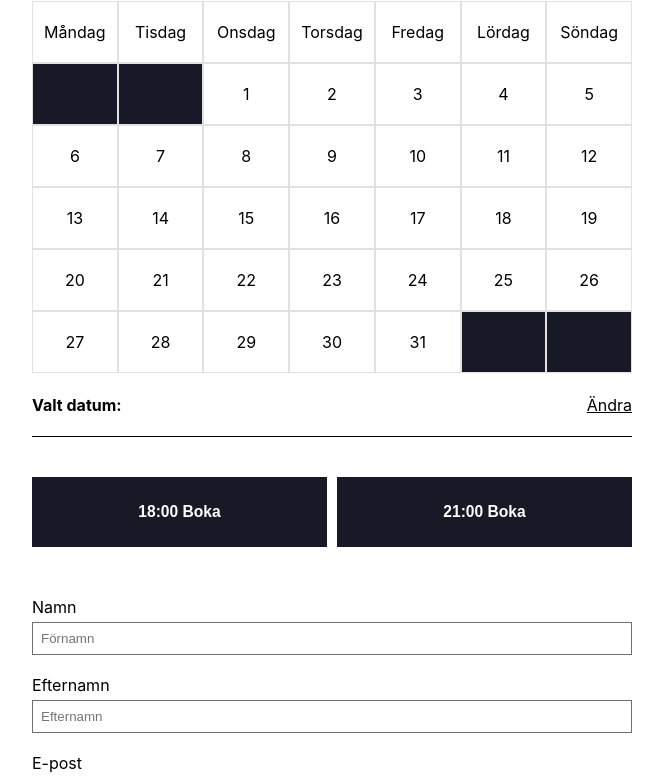
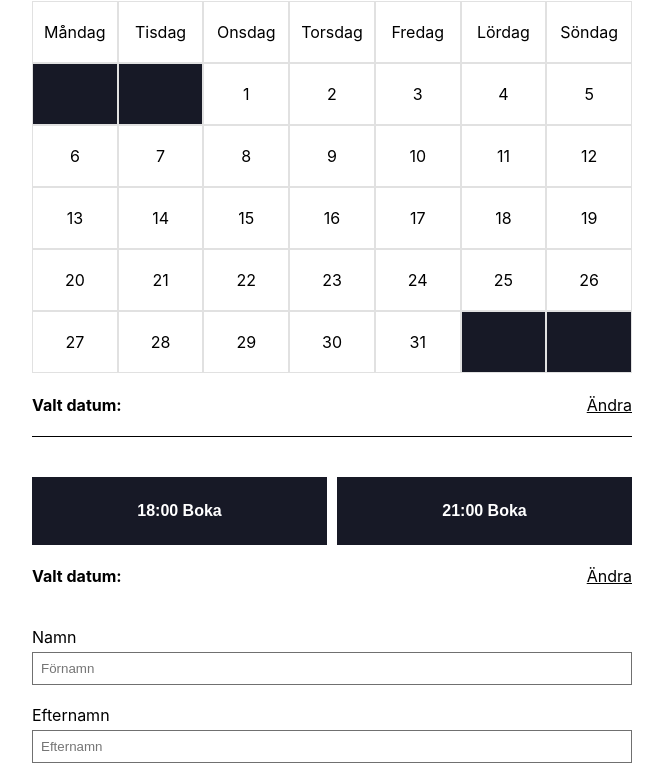
Before and after one commit to ToveLissner/TheRestaurant, a React (Create React App) app: page /booking in a window 1280 px wide. Shown: the part 455-1232 px from the top of the page, without its empty margins (308-971 px from the left). Built offline with nearby package versions, Linux system fonts and the light colour scheme.

Commit message:
Dining time selection is completed

```diff
--- a/src/components/DinnerWrapper.tsx
+++ b/src/components/DinnerWrapper.tsx
@@ -1,14 +1,17 @@
-import { DinnerButton } from "./styled/DinnerButton";
+import { CalendarSelected } from "./styled/CalendarSelected";
+import { DinnerButton, DinnerButtonEarly, DinnerButtonLate } from "./styled/DinnerButton";
+import { DinnerButtonWrapper } from "./styled/DinnerButtonWrapper";
 import { DinnerSlots } from "./styled/DinnerSlots";
 import { H3 } from "./styled/H3";
+import { ChangeH4, H4 } from "./styled/H4";
 
 interface IDinnerWrapperProps {
     time: string;
     fullBookedEarly: boolean;
-    // fullBookedLate: boolean;
-    onChange : (booked: boolean) => void;
+    fullBookedLate: boolean;
+    displaySection: () => void;
     onClick: (text: string) => void;
-    //showNextButton: () => void;
+    visibleState: boolean;
 }
 
 export const DinnerWrapper = (props: IDinnerWrapperProps) => {
@@ -18,8 +21,20 @@ export const DinnerWrapper = (props: IDinnerWrapperProps) => {
 
     return(
         <DinnerSlots>
-            <DinnerButton onChange={ () => {props.onChange(props.fullBookedEarly)}} onClick={ () => {props.onClick(early)}}><H3>18:00 Boka</H3></DinnerButton>
-            <DinnerButton onClick={ () => {props.onClick(late)}}><H3>21:00 Boka</H3></DinnerButton>
+
+            {/* Korrekt kod */}
+            {/* <DinnerButtonEarly onChange={ () => {props.onChange(props.fullBookedEarly)}} fullBookedEarly={props.fullBookedEarly}   onClick={ () => {props.onClick(early)}}></DinnerButtonEarly> */}
+
+            <DinnerButtonWrapper>
+                <DinnerButtonEarly selected={props.visibleState} fullBookedEarly={props.fullBookedEarly} onClick={ () => {props.onClick(early)}}>18:00 Boka</DinnerButtonEarly>
+                <DinnerButtonLate selected={props.visibleState} fullBookedLate={props.fullBookedLate} onClick={ () => {props.onClick(late)}}>21:00 Boka</DinnerButtonLate>
+                {/* <DinnerButton onClick={ () => {props.onClick(late)}}><H3>21:00 Boka</H3></DinnerButton> */}
+            </DinnerButtonWrapper>
+
+            <CalendarSelected>
+                <H4>Valt datum: {props.time}</H4>
+                <ChangeH4 onClick={props.displaySection}>Ändra</ChangeH4>
+            </CalendarSelected>
         </DinnerSlots>
     );
 }
--- a/src/components/styled/Container.tsx
+++ b/src/components/styled/Container.tsx
@@ -1,7 +1,7 @@
 import styled from "styled-components";
 
 export const Container = styled.div`
-    margin: 0 auto;
+    margin: 0px auto;
     width: 600px;
     height: auto;
     display: flex;
--- a/src/components/styled/DinnerButton.tsx
+++ b/src/components/styled/DinnerButton.tsx
@@ -1,28 +1,33 @@
 import styled from "styled-components";
 
 interface IDinnerButtonProps {
-    fullBookedEarly: boolean;
-    onChange: () => void;
-    //fullBookedLate?: boolean;
+    fullBookedEarly?: boolean;
+    fullBookedLate?: boolean;
+    //onChange: () => void;
+    selected?: boolean;
 }
 
 export const DinnerButton = styled.button`
     width: calc(50% - 5px);
-    height: 70px;
     background-color: #171926;
+    padding: 25px 0px 25px 0px;
     color: #fff;
+    font-size: 1em;
+    font-weight: 600;
     border: none;
     cursor: pointer;
 `;
 
 export const DinnerButtonEarly = styled(DinnerButton)`
-    background-color: ${(props: IDinnerButtonProps) => props.fullBookedEarly ? "green" : "red"};
-    pointer-events: ${(props: IDinnerButtonProps) => props.fullBookedEarly ? "auto" : "none"};
-    opacity: ${(props: IDinnerButtonProps) => props.fullBookedEarly ? "100%" : "50%"};
+    //background-color: ${(props: IDinnerButtonProps) => props.fullBookedEarly ? "green" : "#171926"};
+    pointer-events: ${(props: IDinnerButtonProps) => props.fullBookedEarly ? "none" : "auto"};
+    opacity: ${(props: IDinnerButtonProps) => props.fullBookedEarly ? "10%" : "100%"};
+    text-decoration: ${(props: IDinnerButtonProps) => props.fullBookedEarly ? "line-through" : "none"};
 `;
 
-// export const DinnerButtonLate = styled(DinnerButton)`
-//     background-color: ${(props: IDinnerButtonProps) => props.fullBookedLate ? "green" : "red"};
-//     pointer-events: ${(props: IDinnerButtonProps) => props.fullBookedLate ? "auto" : "none"};
-//     opacity: ${(props: IDinnerButtonProps) => props.fullBookedLate ? "100%" : "50%"};
-// `;
+export const DinnerButtonLate = styled(DinnerButton)`
+    /* background-color: ${(props: IDinnerButtonProps) => props.fullBookedLate ? "green" : "red"}; */
+    pointer-events: ${(props: IDinnerButtonProps) => props.fullBookedLate ? "none" : "auto"};
+    opacity: ${(props: IDinnerButtonProps) => props.fullBookedLate ? "50%" : "100%"};
+    text-decoration: ${(props: IDinnerButtonProps) => props.fullBookedLate ? "line-through" : "none"};
+`;
--- /dev/null
+++ b/src/components/styled/DinnerButtonWrapper.tsx
@@ -0,0 +1,9 @@
+import styled from "styled-components";
+import { H3 } from "./H3";
+
+export const DinnerButtonWrapper = styled.div`
+    margin: 40px auto 0;
+    width: 600px;
+    display: flex;
+    justify-content: space-between;
+`;
--- a/src/components/styled/DinnerSlots.tsx
+++ b/src/components/styled/DinnerSlots.tsx
@@ -3,10 +3,9 @@ import { H3 } from "./H3";
 
 
 export const DinnerSlots = styled.div`
-    margin: 40px auto;
+    margin: 0px auto;
     width: 600px;
-    height: 60px;
     display: flex;
-    justify-content: space-between;
+    flex-direction: column;
     //display: none;
 `;
--- a/src/models/ICostumer.ts
+++ /dev/null
@@ -1,6 +0,0 @@
-export interface ICustomer {
-    name: string;
-    lastname: string;
-    email: string;
-    phone: string;
-  }
--- a/src/pages/Booking.tsx
+++ b/src/pages/Booking.tsx
@@ -27,6 +27,7 @@ function App() {
 
   const [isVisibleGuest, setIsVisibleGuest] = useState(false);
   const [isVisibleCalendar, setIsVisibleCalendar] = useState(false);
+  const [isVisibleTime, setIsVisibleTime] = useState(false);
 
   const [bookedTables, setBookedTables] = useState<IBookedTables>({
     firstTimeSlot: {
@@ -111,38 +112,59 @@ setSelectedDate(correctDateFormat);
       }
     };
 
+    setFullBookedEarly(false);
+    setFullBookedLate(false);
 
     bookingsFromApi.map( (booking) => {
 
       if(correctDateFormat === booking.date){
 
-        if((booking.time === "18:00") && listOfBookingsForSpecificDay.firstTimeSlot.tables <7){
+
+        if(booking.time === "18:00") {
           listOfBookingsForSpecificDay.firstTimeSlot.tables++;
-          setFullBookedEarly(true);
+
+          if((booking.time === "18:00") && listOfBookingsForSpecificDay.firstTimeSlot.tables >6){
+            //listOfBookingsForSpecificDay.firstTimeSlot.tables = listOfBookingsForSpecificDay.firstTimeSlot.tables;
+            setFullBookedEarly(true);
+          }
         }
 
-        if((booking.time === "18:00") && listOfBookingsForSpecificDay.firstTimeSlot.tables >6){
-          listOfBookingsForSpecificDay.firstTimeSlot.tables = listOfBookingsForSpecificDay.firstTimeSlot.tables;
-          setFullBookedEarly(false);
+        if(booking.time === "21:00") {
+        listOfBookingsForSpecificDay.secondTimeSlot.tables++;
+
+          if((booking.time === "21:00") && listOfBookingsForSpecificDay.secondTimeSlot.tables >6){
+            setFullBookedLate(true);
+          }
         }
+
+
+
+
+        // if((booking.time === "18:00") && listOfBookingsForSpecificDay.firstTimeSlot.tables <7){
+        //   setFullBookedEarly(false);
+        // }
 
         // if((booking.time === "21:00") && listOfBookingsForSpecificDay.secondTimeSlot.tables <7){
         //     listOfBookingsForSpecificDay.secondTimeSlot.tables++;
         //     setFullBookedLate(true)
         // }
-        // if((booking.time === "21:00") && listOfBookingsForSpecificDay.secondTimeSlot.tables >=7){
-        //   setFullBookedLate(false);
-        // }
+
 
       }
 
       console.log(listOfBookingsForSpecificDay.firstTimeSlot.tables);
+
+
+
+      console.log(booking.time);
 
       console.log(correctDateFormat+":" +`\n`+listOfBookingsForSpecificDay.firstTimeSlot.dinnerTime +" " +listOfBookingsForSpecificDay.firstTimeSlot.tables +`\n`
                   +listOfBookingsForSpecificDay.secondTimeSlot.dinnerTime +" " +listOfBookingsForSpecificDay.secondTimeSlot.tables);
 
       setBookedTables(listOfBookingsForSpecificDay);
   });
+
+  console.log(fullBookedEarly);
 
   setBooking( {...booking, date: correctDateFormat} );
 
@@ -164,6 +186,14 @@ const hideSectionCalendar = () => {
 
 const displaySectionCalendar = () => {
   setIsVisibleCalendar(false);
+}
+
+const hideSectionTime = () => {
+  setIsVisibleCalendar(true);
+}
+
+const displaySectionTime = () => {
+  setIsVisibleTime(false);
 }
 
 const displayAvailableTimeSlot = (listOfTablesBooked: IBookedTables) => {
@@ -208,7 +238,8 @@ const confirmBookingClick = () => {
           <Seperator></Seperator>
           {/* <div>{date}</div> */}
           {/* <div>{JSON.stringify(booking)}</div> */}
-          <DinnerWrapper onChange={setFullBookedEarly} fullBookedEarly={fullBookedEarly} time={dinnerTime} onClick={handleTimeClick} ></DinnerWrapper>
+          <DinnerWrapper fullBookedEarly={fullBookedEarly} fullBookedLate={fullBookedLate} visibleState={isVisibleTime} displaySection={displaySectionTime} time={booking.time} onClick={handleTimeClick} ></DinnerWrapper>
+          {/* <DinnerWrapper onChange={setFullBookedEarly} fullBookedEarly={fullBookedEarly} time={dinnerTime} onClick={handleTimeClick} ></DinnerWrapper> */}
           {/* <ConfirmBookingWrapper></ConfirmBookingWrapper> */}
           {/* <NextFormButtonWrapper></NextFormButtonWrapper> */}
 
```
